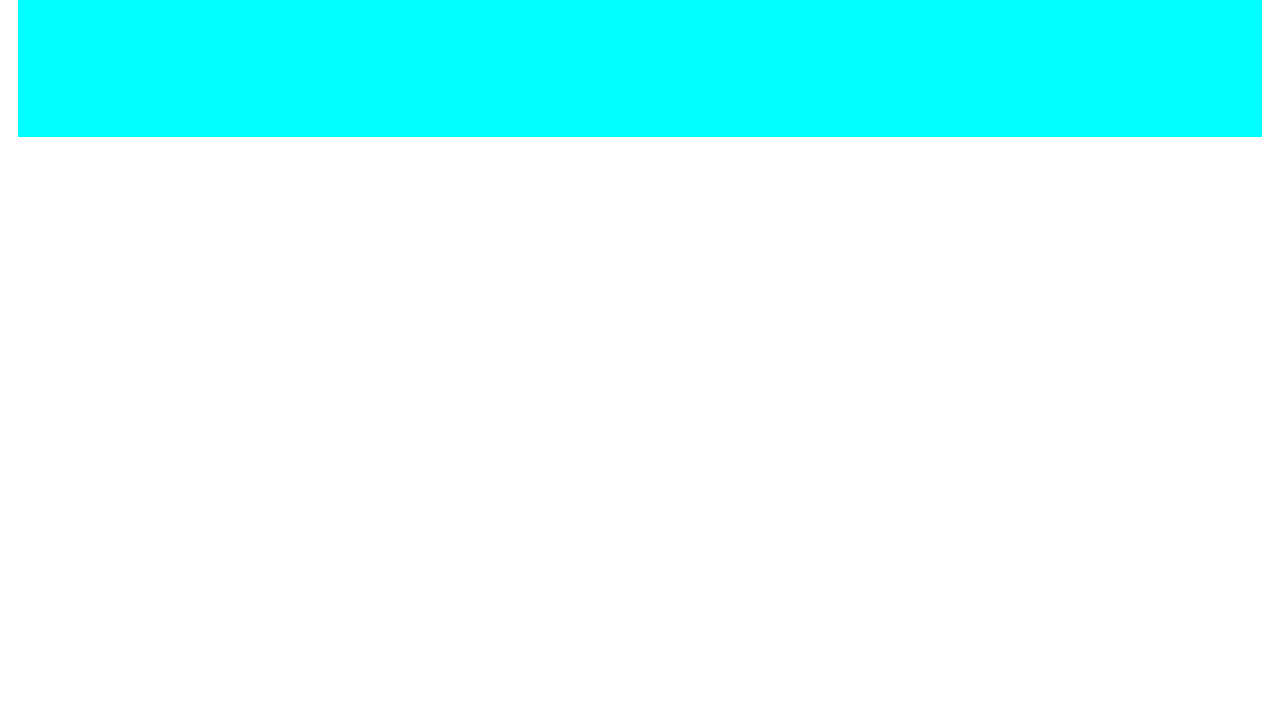
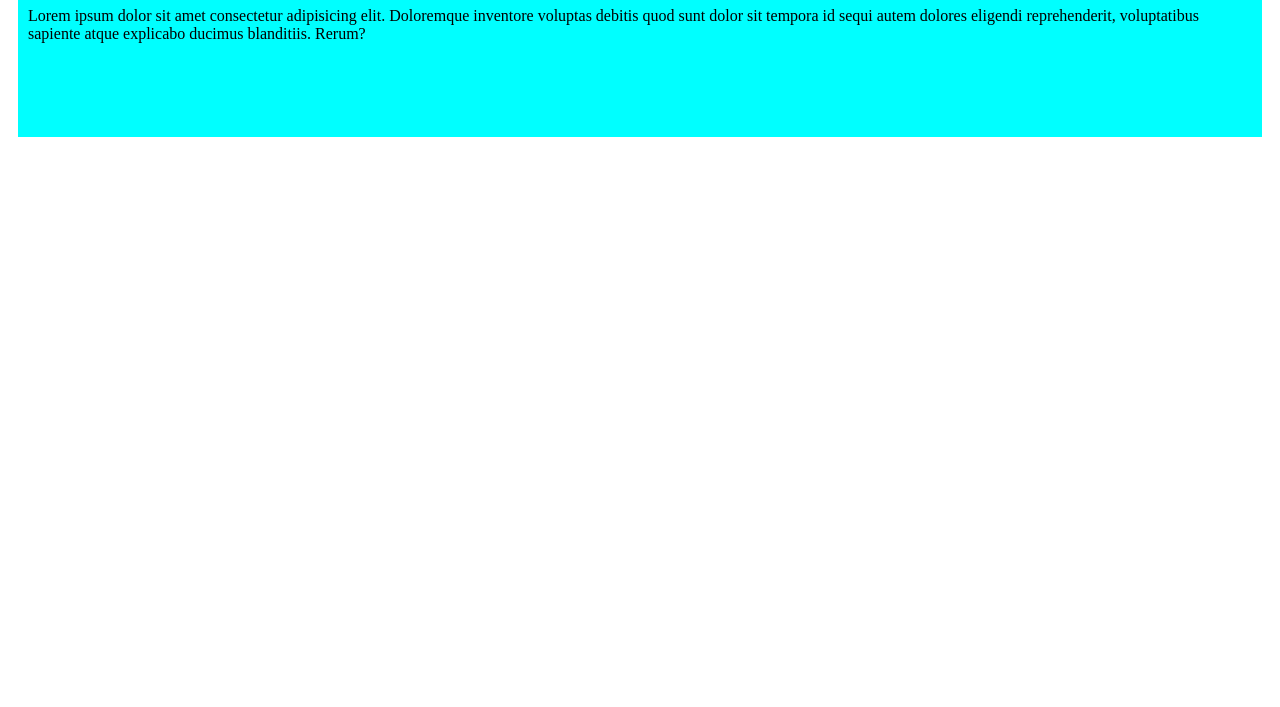
Before and after one commit to HamzaAl-horaiby/lec9, a plain HTML site: page index.html in a window 1280 px wide. Shown: the part 93-800 px from the top of the page. Drawn offline with Linux system fonts and the light colour scheme.

Commit message:
adding p to content div

```diff
--- a/index.html
+++ b/index.html
@@ -9,6 +9,7 @@
 <body>
     <div class="content">
         <h1>this is content of div </h1>
+        <p>Lorem ipsum dolor sit amet consectetur adipisicing elit. Doloremque inventore voluptas debitis quod sunt dolor sit tempora id sequi autem dolores eligendi reprehenderit, voluptatibus sapiente atque explicabo ducimus blanditiis. Rerum?</p>
     </div>
 </body>
 </html>
```
